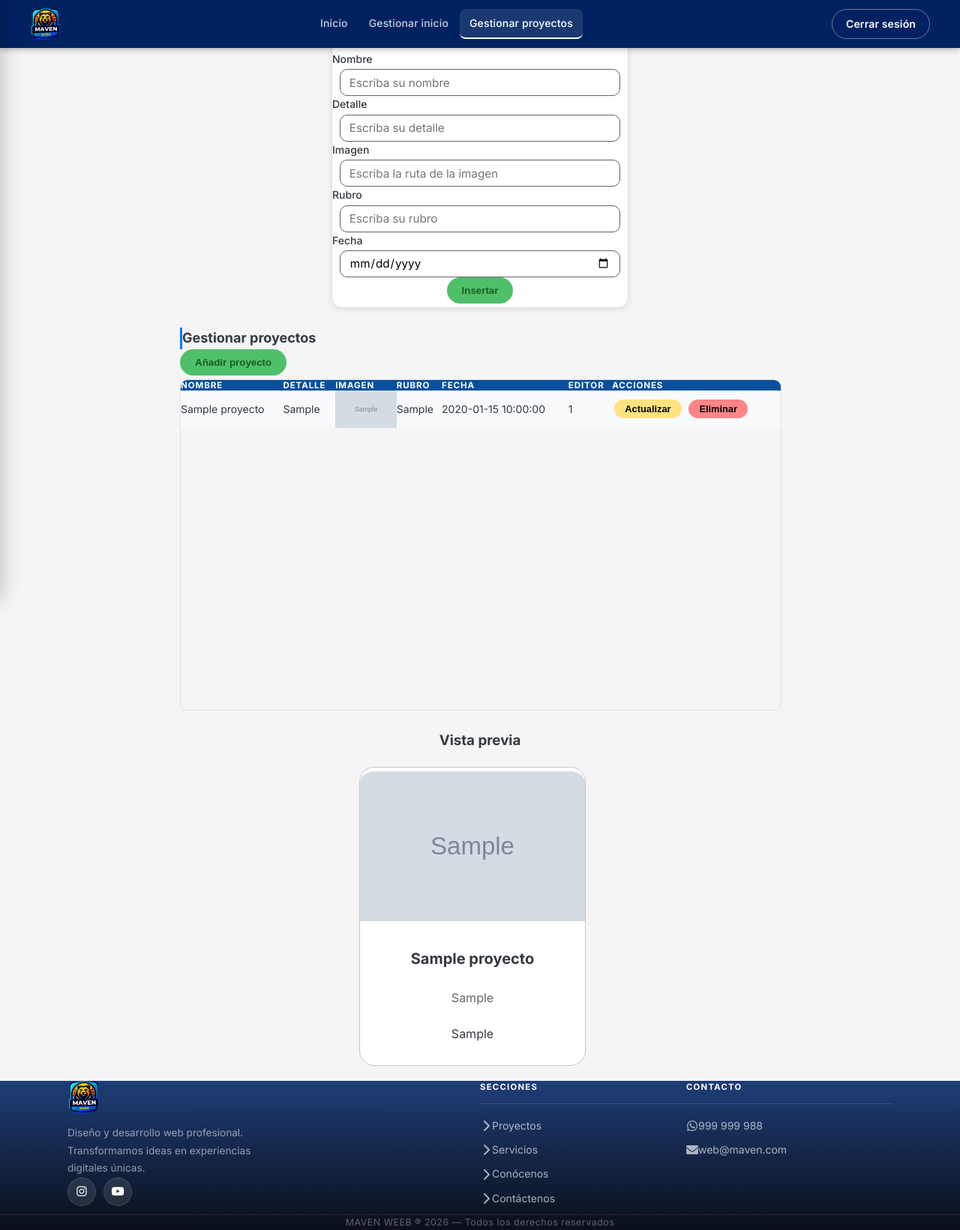
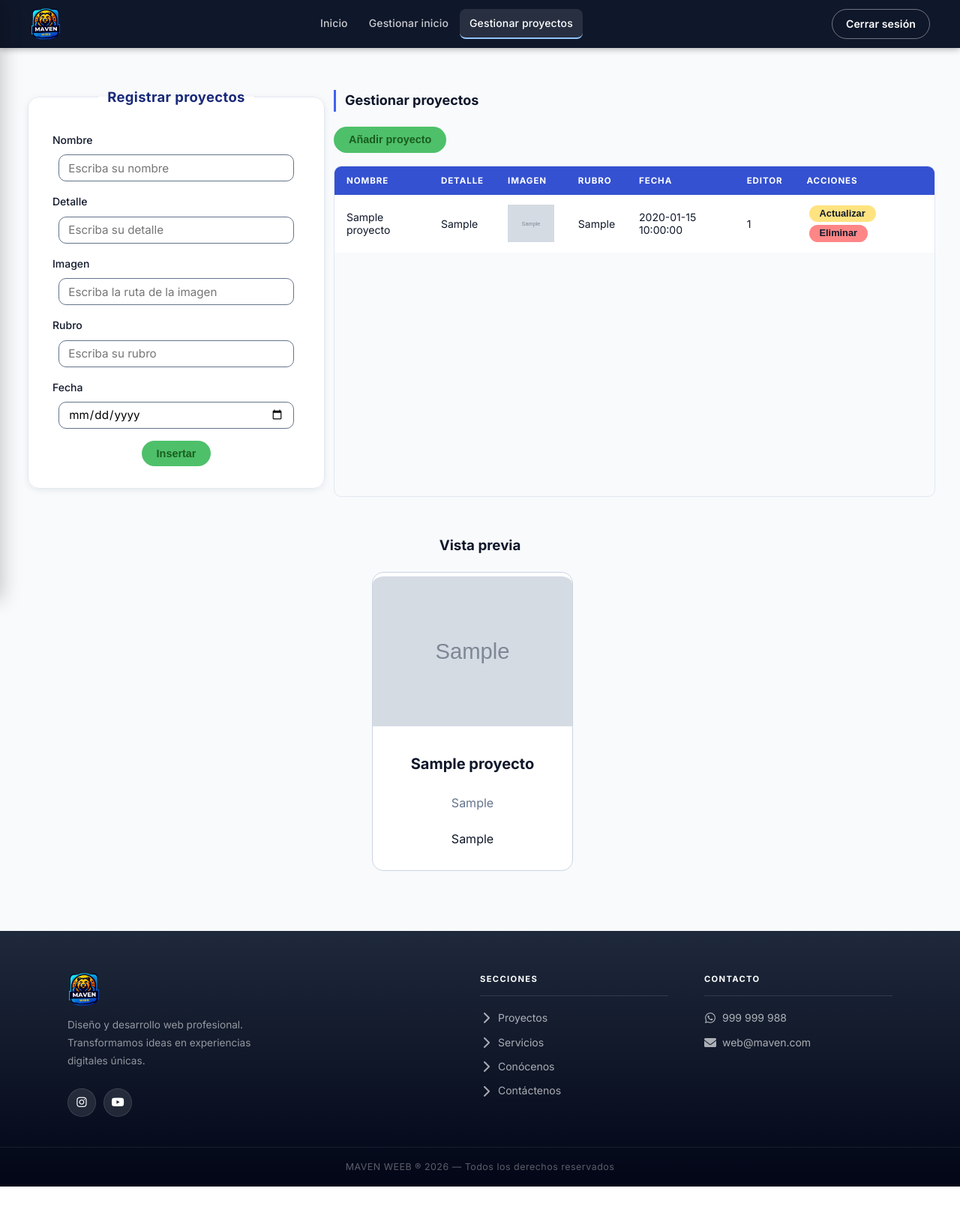
Before and after one commit to Jorge-is/maven-weeb, a PHP site: page /editor/proyecto_gestionar.php in a window 1280 px wide. Shown: the whole page at 75% size. After the commit the page ends 1583 px from the top, so only its background shows below. Run offline with PHP 8.4, Linux system fonts and the light colour scheme; the visitor is signed in with stand-in values (Sample User, id 1); tables that the repository leaves empty or names only in its code hold one stand-in row (values such as "Sample post"); grey boxes marked "Sample" are stand-in pictures; some libraries are stand-ins or nearby versions.

Commit message:
feat(ui): design system — color palette, spacing, layout, buttons
Color palette:
- Slate + Blue-Indigo replacing Bootstrap blue
- New tokens: --color-nav-active, --color-primary-wash, --color-success/warning dark variants

Spacing scale:
- Base-4px scale --space-1 through --space-16
- Applied across all layout sections, cards and buttons

Layout system:
- .container: max-width 90% -> 1280px with side padding
- .jumbo children: fixed px widths -> flex: 1 1 min(Xpx, 100%) + max-width cap
- .album article: width 1200px -> width 100% + max-width
- .tarjeta figure img: width 300px -> 100%
- .tarjeta-info-2: removed height: 800px

Components:
- Cards: --radius-pill -> --radius-xl (20px -> 15px)
- Buttons: unified base with inline-flex, :focus-visible, .boton-outline added
- .boton-mediano: self-contained with all base properties
- Table action buttons: padding 5px 14px + margin 2px 3px

Intranet:
- .informacion_cliente styles for cotizacion summary card
- .tarjeta > h4/p/h2 typography for data display cards

```diff
--- a/css/main.css
+++ b/css/main.css
@@ -3,44 +3,49 @@
    ============================================================ */
 :root {
     /* Brand */
-    --color-nav:          #002261;
-    --color-nav-hover:    #0f52a1;
-    --color-footer-start: #1e3d77;
-    --color-footer-end:   #0a0f18;
-    --color-table-header: #09509c;
+    --color-nav:          #0f172a;
+    --color-nav-hover:    #1e293b;
+    --color-nav-active:   #93c5fd; /* light blue — visible sobre fondo slate-900 */
+    --color-footer-start: #1e293b;
+    --color-footer-end:   #020617;
+    --color-table-header: #3451d1;
 
     /* Actions */
-    --color-primary:      #007bff;
-    --color-primary-dark: #0056b3;
-    --color-cta:          #1e6bbf; /* oscurecido de #3b87df — contraste 4.8:1 con blanco (WCAG AA) */
-    --color-cta-hover:    #c4510f; /* oscurecido de #f86630 — contraste 4.6:1 con blanco (WCAG AA) */
+    --color-primary:       #4361ee;
+    --color-primary-dark:  #3451d1;
+    --color-primary-wash:  #eef2ff; /* indigo-50 — para fondos de estado activo */
+    --color-cta:           #3451d1; /* blue-indigo — contraste 6.5:1 con blanco (WCAG AA) */
+    --color-cta-hover:     #2a41b0; /* blue-indigo dark — contraste 8.2:1 con blanco (WCAG AA) */
 
     /* Semantic */
     --color-success:       rgb(78, 192, 106);
+    --color-success-text:  #1a5c1f;
+    --color-success-dark:  #34a85a;
     --color-warning:       rgb(255, 227, 128);
+    --color-warning-dark:  #e6b800;
     --color-danger:        #f44336;
     --color-danger-light:  rgb(255, 134, 134);
     --color-danger-dark:   #d32f2f;
 
     /* Neutral */
-    --color-bg:            #f5f5f5;
+    --color-bg:            #f8fafc;
     --color-white:         #ffffff;
-    --color-surface:       #f8f9fa;
-    --color-text:          #343a40;
-    --color-text-muted:    #666666;
-    --color-border:        #dee2e6;
-    --color-border-light:  #c7c7c7;
-    --color-separator:     #aaaaaa;
-    --color-disabled:      #cccccc;
-    --color-neutral:       #908e8e;
-    --color-hover:         #e9ecef;
-    --color-stripe:        #f2f2f2;
+    --color-surface:       #ffffff;
+    --color-text:          #0f172a;
+    --color-text-muted:    #64748b;
+    --color-border:        #e2e8f0;
+    --color-border-light:  #cbd5e1;
+    --color-separator:     #94a3b8;
+    --color-disabled:      #cbd5e1;
+    --color-neutral:       #94a3b8;
+    --color-hover:         #f1f5f9;
+    --color-stripe:        #f8fafc;
 
     /* Form */
-    --color-form-legend:  #151549;
-    --color-form-border:  rgb(6, 50, 146);
-    --color-form-link:    rgb(69, 78, 212);
-    --color-input-border: rgb(99, 99, 99);
+    --color-form-legend:  #1a2a7a;
+    --color-form-border:  #3451d1;
+    --color-form-link:    #4361ee;
+    --color-input-border: #64748b;
 
     /* Border radius */
     --radius-sm:   5px;
@@ -53,13 +58,27 @@
     --font-sans: 'Inter', Arial, sans-serif;
 
     /* Shadows */
-    --shadow-sm: 0 2px 8px rgba(0, 0, 0, 0.1);
-    --shadow-md: 0 10px 20px rgba(0, 0, 0, 0.2);
+    --shadow-sm: 0 2px 8px rgba(15, 23, 42, 0.08);
+    --shadow-md: 0 10px 20px rgba(15, 23, 42, 0.14);
 
     /* Transitions */
     --transition-bg:        background-color 0.3s ease;
     --transition-transform: transform 0.2s ease;
     --transition-img:       all 0.5s;
+
+    /* Spacing scale (base 4px) */
+    --space-1:  4px;
+    --space-2:  8px;
+    --space-3:  12px;
+    --space-4:  16px;
+    --space-5:  20px;
+    --space-6:  24px;
+    --space-8:  32px;
+    --space-10: 40px;
+    --space-12: 48px;
+    --space-14: 56px;
+    --space-15: 60px;
+    --space-16: 64px;
 }
 
 /* ============================================================
@@ -72,17 +91,23 @@ body {
     line-height: 1.6;
     margin: 0;
     padding: 0;
+    min-height: 100vh;
+    display: flex;
+    flex-direction: column;
 }
 
 h2 {
     text-align: center;
     font-size: 2.5rem;
-    margin: 20px 0;
+    margin: var(--space-5) 0;
 }
 
 .container {
-    max-width: 90%;
+    max-width: 1280px;
+    width: 100%;
     margin: 0 auto;
+    padding: 0 var(--space-5);
+    box-sizing: border-box;
 }
 
 .row {
@@ -168,22 +193,30 @@ figure img:hover {
 }
 
 .jumbo article .jumbo-info {
-    width: 600px;
-    margin: 20px;
+    flex: 1 1 min(600px, 100%);
+    min-width: 0;
+    max-width: 600px;
+    margin: var(--space-5);
 }
 
 .jumbo article .jumbo-img {
-    width: 560px;
-    margin: 20px;
+    flex: 1 1 min(560px, 100%);
+    min-width: 0;
+    max-width: 560px;
+    margin: var(--space-5);
 }
 
 .jumbo article .jumbo-form {
-    width: 400px;
+    flex: 1 1 min(400px, 100%);
+    min-width: 0;
+    max-width: 400px;
     margin: 5px;
 }
 
 .jumbo article .jumbo-tabla {
-    width: 800px;
+    flex: 1 1 min(800px, 100%);
+    min-width: 0;
+    max-width: 800px;
     margin: 5px;
 }
 
@@ -261,10 +297,10 @@ figure img:hover {
    CARDS
    ============================================================ */
 .tarjeta {
-    border-radius: var(--radius-pill);
+    border-radius: var(--radius-xl);
     background-color: var(--color-white);
-    margin-right: 20px;
-    margin-bottom: 20px;
+    margin-right: var(--space-5);
+    margin-bottom: var(--space-5);
     border: 1px solid var(--color-border-light);
     text-align: center;
     transition: box-shadow 0.25s ease, transform 0.25s ease;
@@ -278,15 +314,15 @@ figure img:hover {
 
 .tarjeta > div:first-child {
     overflow: hidden;
-    border-radius: var(--radius-pill) var(--radius-pill) 0 0;
+    border-radius: var(--radius-xl) var(--radius-xl) 0 0;
 }
 
 .tarjeta figure img {
-    width: 300px;
+    width: 100%;
     height: 200px;
     border-radius: 0;
     padding-top: 5px;
-    border-radius: var(--radius-pill) var(--radius-pill) 0 0;
+    border-radius: var(--radius-xl) var(--radius-xl) 0 0;
 }
 
 .tarjeta figure img:hover {
@@ -356,29 +394,52 @@ figure img:hover {
     cursor: not-allowed;
 }
 
+/* Inline pill buttons — base shares all common properties */
 .boton {
+    display: inline-flex;
+    align-items: center;
+    justify-content: center;
     border-radius: var(--radius-pill);
-    padding: 5px 10px;
-    font-weight: bold;
+    padding: 5px 12px;
+    font-size: 0.875rem;
+    font-weight: 600;
+    line-height: 1;
     cursor: pointer;
-    transition: var(--transition-bg);
     border: none;
     margin-bottom: 5px;
+    transition: var(--transition-bg), box-shadow 0.2s ease;
 }
 
+.boton:focus-visible {
+    outline: 2px solid var(--color-primary);
+    outline-offset: 2px;
+}
+
+/* Medium size — autocontenido, se usa sin .boton */
 .boton-mediano {
+    display: inline-flex;
+    align-items: center;
+    justify-content: center;
     border-radius: var(--radius-pill);
     padding: 10px 20px;
+    font-size: 0.9rem;
+    font-weight: 600;
+    line-height: 1;
+    cursor: pointer;
+    border: none;
     margin-bottom: 5px;
-    font-weight: bold;
-    cursor: pointer;
-    transition: var(--transition-bg);
-    border: none;
+    transition: var(--transition-bg), box-shadow 0.2s ease;
 }
 
+.boton-mediano:focus-visible {
+    outline: 2px solid var(--color-primary);
+    outline-offset: 2px;
+}
+
+/* Color variants — only declare background + color */
 .boton-eliminar {
     background: var(--color-danger-light);
-    border: none;
+    color: var(--color-text);
 }
 
 .boton-eliminar:hover {
@@ -388,27 +449,25 @@ figure img:hover {
 
 .boton-insertar {
     background: var(--color-success);
-    border: none;
-    color: #1a5c1f;
+    color: var(--color-success-text);
 }
 
 .boton-insertar:hover {
-    background: #34a85a;
+    background: var(--color-success-dark);
     color: var(--color-white);
 }
 
 .boton-actualizar {
     background: var(--color-warning);
-    border: none;
+    color: var(--color-text);
 }
 
 .boton-actualizar:hover {
-    background: #e6b800;
+    background: var(--color-warning-dark);
 }
 
 .boton-primario {
     background: var(--color-cta);
-    border: none;
     color: var(--color-white);
 }
 
```
Also changed, not shown: other parts of css/main.css (+104 -19 lines).
